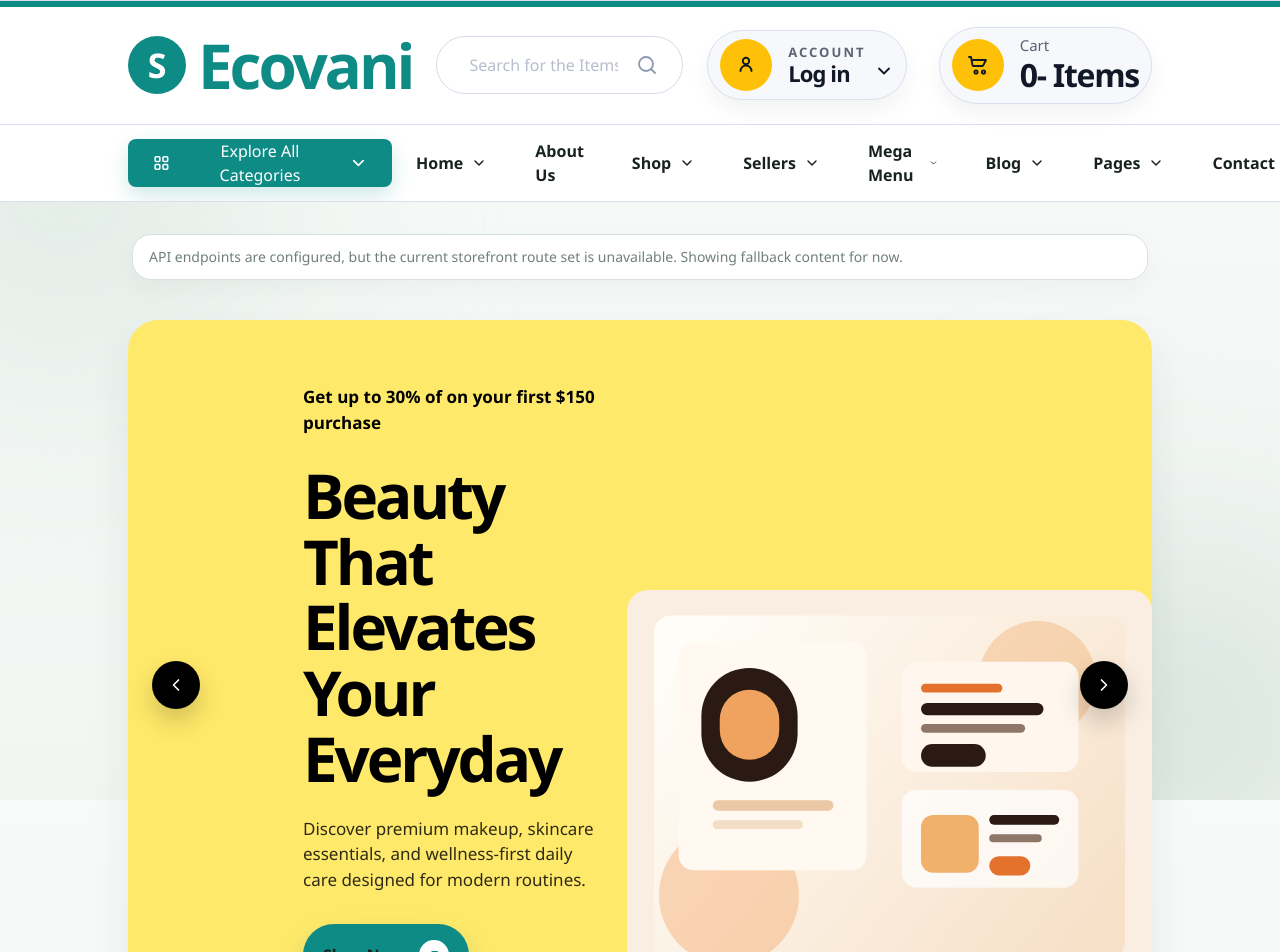
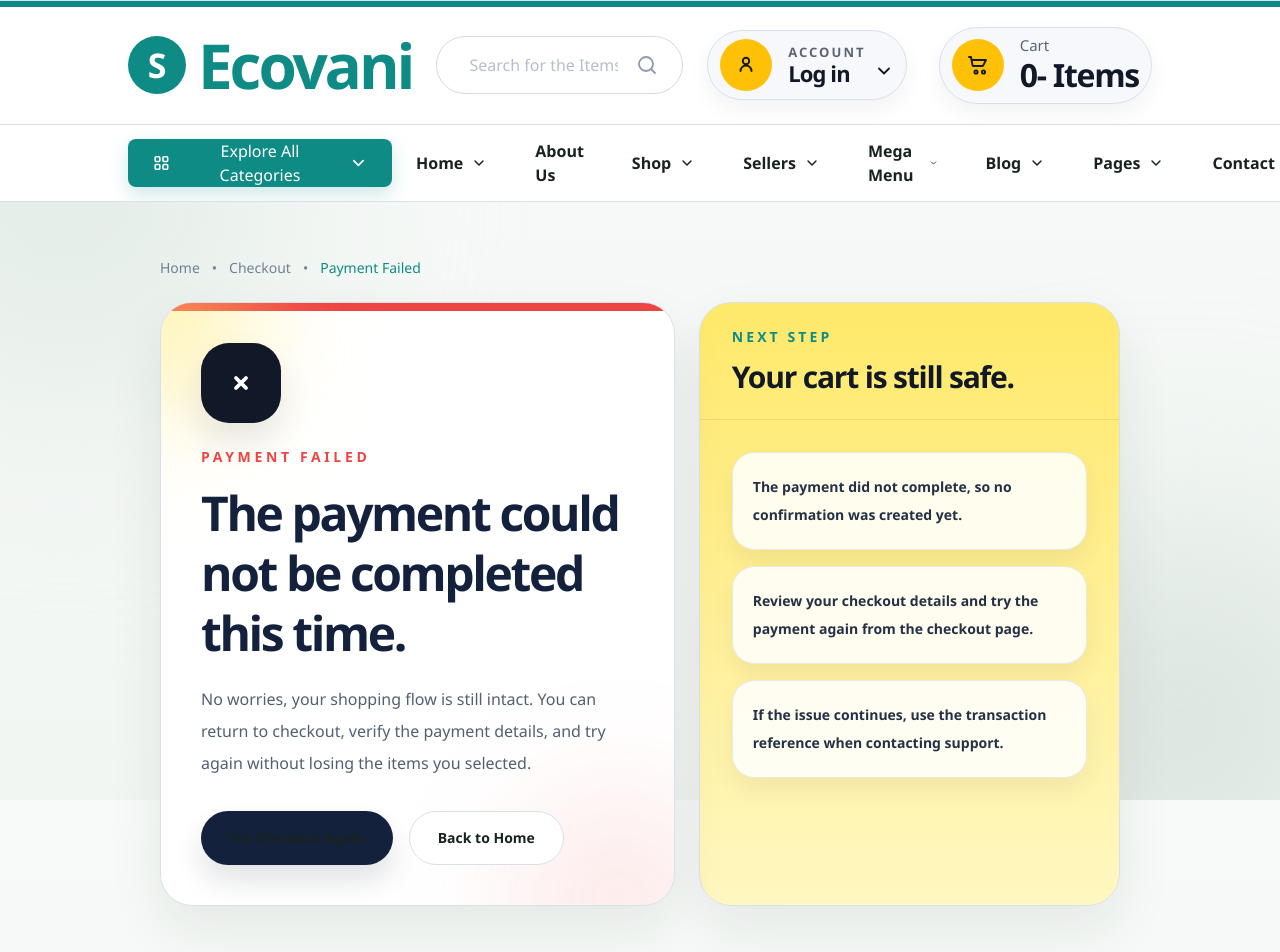
Before and after one commit to Aniksaha-ui/ecovani-revamp-frontend, a React (Vite) app: page /payment/failed in a window 1280 px wide. Before the commit this address led to /. Shown: the top 952 px of the page. Built offline with nearby package versions, Linux system fonts and the light colour scheme; no server answers.

Commit message:
payment page

```diff
--- a/src/app/router/AppRouter.jsx
+++ b/src/app/router/AppRouter.jsx
@@ -6,6 +6,8 @@ import ProductDetailsPage from '../../features/products/pages/ProductDetailsPage
 import CategoryProductsPage from '../../features/products/pages/CategoryProductsPage'
 import CartPage from '../../features/cart/pages/CartPage'
 import CheckoutPage from '../../features/checkout/pages/CheckoutPage'
+import PaymentSuccessPage from '../../features/payment/pages/PaymentSuccessPage'
+import PaymentFailedPage from '../../features/payment/pages/PaymentFailedPage'
 
 function AppRouter() {
   return (
@@ -14,6 +16,8 @@ function AppRouter() {
         <Route path="/" element={<HomePage />} />
         <Route path="/cart" element={<CartPage />} />
         <Route path="/checkout" element={<CheckoutPage />} />
+        <Route path="/payment/success" element={<PaymentSuccessPage />} />
+        <Route path="/payment/failed" element={<PaymentFailedPage />} />
         <Route path="/categories/:categoryId/products" element={<CategoryProductsPage />} />
         <Route path="/products/:productId" element={<ProductDetailsPage />} />
       </Route>
--- /dev/null
+++ b/src/features/payment/components/PaymentStatusView.jsx
@@ -0,0 +1,128 @@
+import { Link } from 'react-router-dom'
+
+function PaymentStatusView({
+  tone = 'success',
+  eyebrow,
+  title,
+  description,
+  transactionId = '',
+  primaryAction,
+  secondaryAction,
+}) {
+  const isSuccess = tone === 'success'
+
+  return (
+    <section className="px-4 py-6 md:px-6 lg:px-8 lg:py-8">
+      <div className="mx-auto max-w-6xl">
+        <div className="mb-6 flex flex-wrap items-center gap-3 text-sm font-medium text-[#708198]">
+          <Link to="/" className="text-[#14213d] transition hover:text-[#0f8b86]">
+            Home
+          </Link>
+          <span>•</span>
+          <Link to="/checkout" className="transition hover:text-[#0f8b86]">
+            Checkout
+          </Link>
+          <span>•</span>
+          <span className="text-[#0f8b86]">{isSuccess ? 'Payment Success' : 'Payment Failed'}</span>
+        </div>
+
+        <div className="grid gap-6 lg:grid-cols-[1.1fr_0.9fr]">
+          <div className="relative overflow-hidden rounded-[2rem] border border-[#d9dfeb] bg-white shadow-[0_24px_56px_rgba(24,35,30,0.08)]">
+            <div className={`absolute inset-x-0 top-0 h-2 ${isSuccess ? 'bg-[#0f8b86]' : 'bg-[#ef4444]'}`} />
+            <div className="absolute left-[-5rem] top-[-4rem] h-40 w-40 rounded-full bg-[#ffe96a]/70 blur-3xl" />
+            <div
+              className={`absolute bottom-[-6rem] right-[-3rem] h-52 w-52 rounded-full blur-3xl ${
+                isSuccess ? 'bg-[#0f8b86]/12' : 'bg-[#ef4444]/12'
+              }`}
+            />
+
+            <div className="relative p-8 md:p-10">
+              <div
+                className={`mb-6 flex h-20 w-20 items-center justify-center rounded-[1.75rem] shadow-[0_18px_34px_rgba(17,24,39,0.1)] ${
+                  isSuccess ? 'bg-[#0f8b86] text-white' : 'bg-[#111827] text-white'
+                }`}
+              >
+                {isSuccess ? (
+                  <svg className="h-10 w-10" viewBox="0 0 24 24" fill="none" stroke="currentColor" strokeWidth="2.3">
+                    <path strokeLinecap="round" strokeLinejoin="round" d="m5 13 4 4L19 7" />
+                  </svg>
+                ) : (
+                  <svg className="h-10 w-10" viewBox="0 0 24 24" fill="none" stroke="currentColor" strokeWidth="2.3">
+                    <path strokeLinecap="round" strokeLinejoin="round" d="M15 9l-6 6M9 9l6 6" />
+                  </svg>
+                )}
+              </div>
+
+              <p className={`text-sm font-black uppercase tracking-[0.26em] ${isSuccess ? 'text-[#0f8b86]' : 'text-[#ef4444]'}`}>
+                {eyebrow}
+              </p>
+              <h1 className="mt-4 max-w-2xl text-4xl font-black leading-tight tracking-[-0.05em] text-[#14213d] md:text-5xl">
+                {title}
+              </h1>
+              <p className="mt-5 max-w-2xl text-[16px] leading-8 text-[#516072]">
+                {description}
+              </p>
+
+              {transactionId ? (
+                <div className="mt-8 inline-flex rounded-[1.3rem] border border-[#d9dfeb] bg-[#f7faf8] px-5 py-4 text-sm font-semibold text-[#243044]">
+                  Transaction ID: <span className="ml-2 font-black text-[#14213d]">{transactionId}</span>
+                </div>
+              ) : null}
+
+              <div className="mt-8 flex flex-wrap gap-4">
+                <Link
+                  to={primaryAction.to}
+                  className={`inline-flex items-center justify-center rounded-full px-7 py-4 text-sm font-extrabold text-white shadow-[0_16px_28px_rgba(17,24,39,0.12)] transition hover:-translate-y-0.5 ${
+                    isSuccess ? 'bg-[#0f8b86]' : 'bg-[#14213d]'
+                  }`}
+                >
+                  {primaryAction.label}
+                </Link>
+                <Link
+                  to={secondaryAction.to}
+                  className="inline-flex items-center justify-center rounded-full border border-[#d9dfeb] bg-white px-7 py-4 text-sm font-bold text-[#14213d] transition hover:-translate-y-0.5 hover:border-[#0f8b86] hover:text-[#0f8b86]"
+                >
+                  {secondaryAction.label}
+                </Link>
+              </div>
+            </div>
+          </div>
+
+          <aside className="overflow-hidden rounded-[2rem] border border-[#d9dfeb] bg-[linear-gradient(180deg,_#ffe96a,_#fff7c1)] shadow-[0_24px_56px_rgba(24,35,30,0.08)]">
+            <div className="border-b border-black/8 px-8 py-6">
+              <p className="text-sm font-black uppercase tracking-[0.22em] text-[#0f8b86]">
+                Next step
+              </p>
+              <h2 className="mt-3 text-3xl font-black tracking-[-0.04em] text-[#111827]">
+                {isSuccess ? 'Your order is moving forward.' : 'Your cart is still safe.'}
+              </h2>
+            </div>
+
+            <div className="space-y-4 px-8 py-8">
+              {(isSuccess
+                ? [
+                    'Your payment was accepted and the order is now in processing.',
+                    'You can continue shopping or check your cart for fresh items anytime.',
+                    'Keep the transaction number for quick support if you need help later.',
+                  ]
+                : [
+                    'The payment did not complete, so no confirmation was created yet.',
+                    'Review your checkout details and try the payment again from the checkout page.',
+                    'If the issue continues, use the transaction reference when contacting support.',
+                  ]).map((item) => (
+                <div
+                  key={item}
+                  className="rounded-[1.4rem] border border-black/8 bg-white/85 p-5 text-sm font-semibold leading-7 text-[#243044] shadow-[0_12px_24px_rgba(17,24,39,0.06)]"
+                >
+                  {item}
+                </div>
+              ))}
+            </div>
+          </aside>
+        </div>
+      </div>
+    </section>
+  )
+}
+
+export default PaymentStatusView
--- /dev/null
+++ b/src/features/payment/pages/PaymentFailedPage.jsx
@@ -0,0 +1,26 @@
+import { useMemo } from 'react'
+import { useSearchParams } from 'react-router-dom'
+import PaymentStatusView from '../components/PaymentStatusView'
+
+function PaymentFailedPage() {
+  const [searchParams] = useSearchParams()
+
+  const transactionId = useMemo(
+    () => searchParams.get('tran_id') || searchParams.get('transaction_id') || '',
+    [searchParams],
+  )
+
+  return (
+    <PaymentStatusView
+      tone="failed"
+      eyebrow="Payment failed"
+      title="The payment could not be completed this time."
+      description="No worries, your shopping flow is still intact. You can return to checkout, verify the payment details, and try again without losing the items you selected."
+      transactionId={transactionId}
+      primaryAction={{ label: 'Try Checkout Again', to: '/checkout' }}
+      secondaryAction={{ label: 'Back to Home', to: '/' }}
+    />
+  )
+}
+
+export default PaymentFailedPage
--- /dev/null
+++ b/src/features/payment/pages/PaymentSuccessPage.jsx
@@ -0,0 +1,26 @@
+import { useMemo } from 'react'
+import { useSearchParams } from 'react-router-dom'
+import PaymentStatusView from '../components/PaymentStatusView'
+
+function PaymentSuccessPage() {
+  const [searchParams] = useSearchParams()
+
+  const transactionId = useMemo(
+    () => searchParams.get('tran_id') || searchParams.get('transaction_id') || '',
+    [searchParams],
+  )
+
+  return (
+    <PaymentStatusView
+      tone="success"
+      eyebrow="Payment completed"
+      title="Your payment was successful and your order is confirmed."
+      description="Everything went through successfully. We have received your payment, cleared your cart on the server, and started preparing your order for the next step."
+      transactionId={transactionId}
+      primaryAction={{ label: 'Continue Shopping', to: '/' }}
+      secondaryAction={{ label: 'Back to Checkout', to: '/checkout' }}
+    />
+  )
+}
+
+export default PaymentSuccessPage
```
